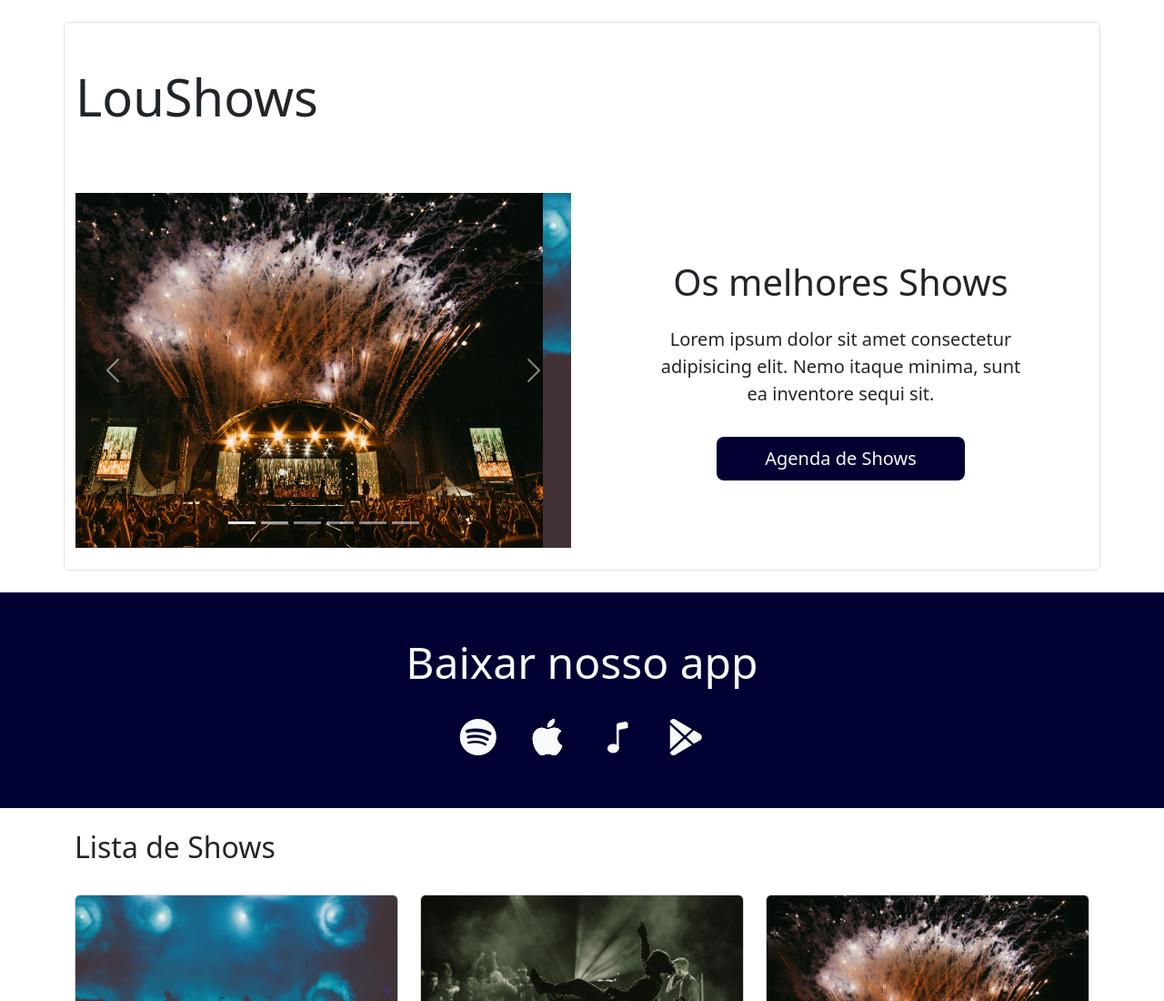
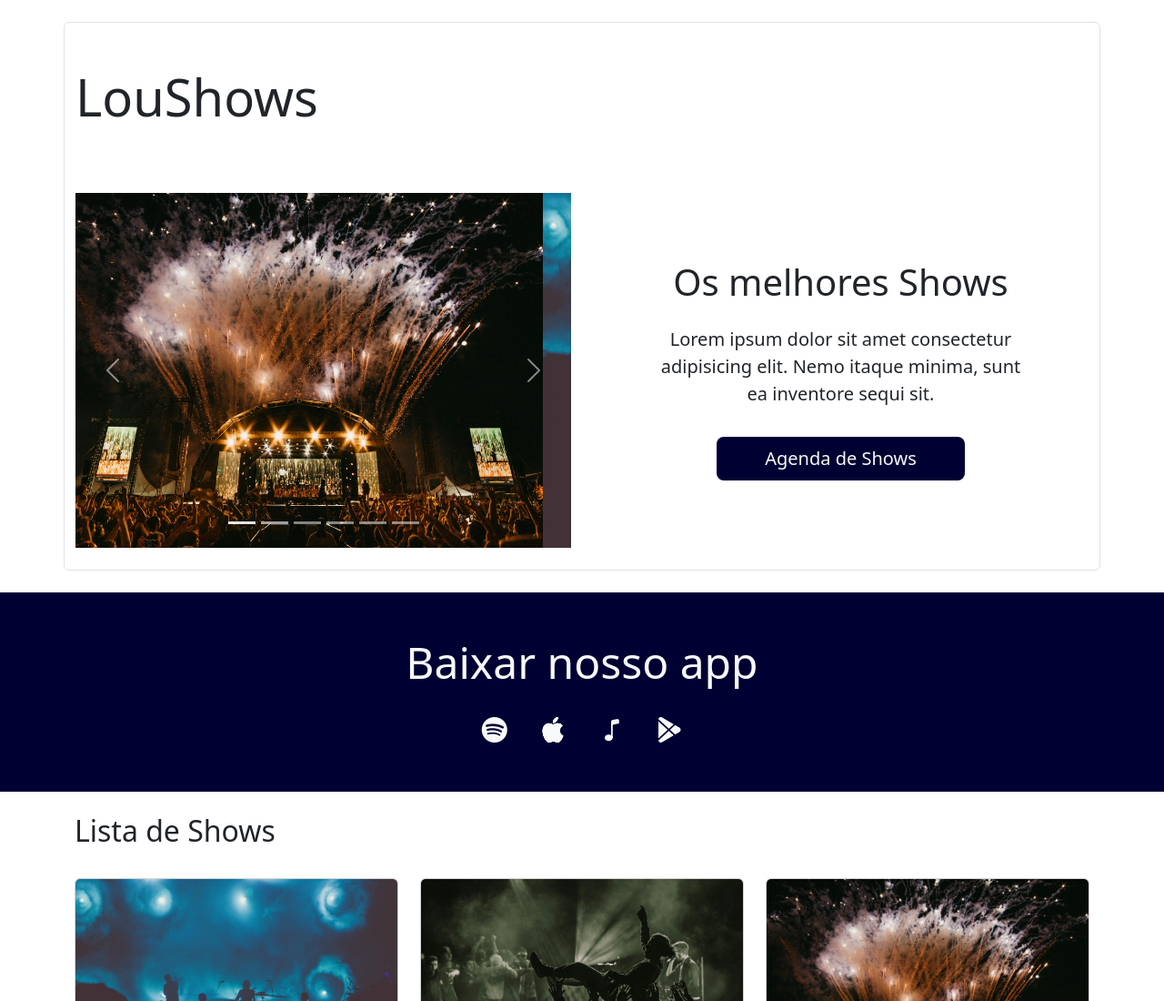
Before and after one commit to ViegoXaspar/BootStrap, a plain HTML site: page index.html in a window 1280 px wide. Shown: the top 1100 px of the page at 91% size. Drawn offline with nearby package versions, Linux system fonts and the light colour scheme.

Commit message:
alterando tamanho dos icones

```diff
--- a/index.html
+++ b/index.html
@@ -88,10 +88,10 @@
   <section class="container-fluid p-5 bg-blue my-4 text-center">
     <h4 class="text-light display-5">Baixar nosso app</h4>
     <div class="mt-4">
-      <a href=""><i class="text-light fs-1 mx-3 bi bi-spotify rounded-circle icon"></i></a>
-      <a href=""><i class="text-light fs-1 mx-3 bi bi-apple rounded-circle icon"></i></a>
-      <a href=""><i class="text-light fs-1 mx-3 bi bi-music-note rounded-circle icon"></i></a>
-      <a href=""><i class="text-light fs-1 mx-3 bi bi-google-play rounded-circle icon"></i></a>
+      <a href=""><i class="text-light fs-3 mx-3 bi bi-spotify rounded-circle icon"></i></a>
+      <a href=""><i class="text-light fs-3 mx-3 bi bi-apple rounded-circle icon"></i></a>
+      <a href=""><i class="text-light fs-3 mx-3 bi bi-music-note rounded-circle icon"></i></a>
+      <a href=""><i class="text-light fs-3 mx-3 bi bi-google-play rounded-circle icon"></i></a>
     </div>
   </section>
   <!----------------- Fim Plataforma ----------------->
```
